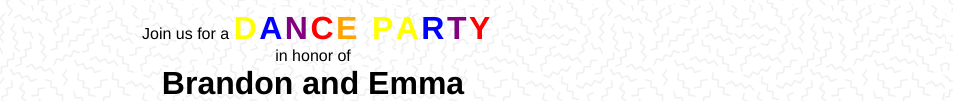
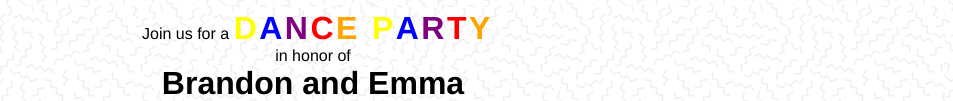
Before and after one commit to dpham67/dpham67.github.io, a plain HTML site: page index.html in a window 1280 px wide. Shown: the part 291-392 px from the top of the page, without its empty margins (327-1280 px from the left). Drawn offline with Linux system fonts and the light colour scheme.

Commit message:
Add files via upload

```diff
--- a/index.html
+++ b/index.html
@@ -33,10 +33,10 @@
 				<div class="colorchange4">E</div>
 				<div class="somespace"></div>
 				<div class="colorchange5">P</div>
-				<div class="colorchange0">A</div>
-				<div class="colorchange1">R</div>
-				<div class="colorchange2">T</div>
-				<div class="colorchange3">Y</div>
+				<div class="colorchange1">A</div>
+				<div class="colorchange2">R</div>
+				<div class="colorchange3">T</div>
+				<div class="colorchange4">Y</div>
 				</span><br/>
 			in honor of<br/>
 			<span class="bigtext">Brandon and Emma</span><br/>
```
